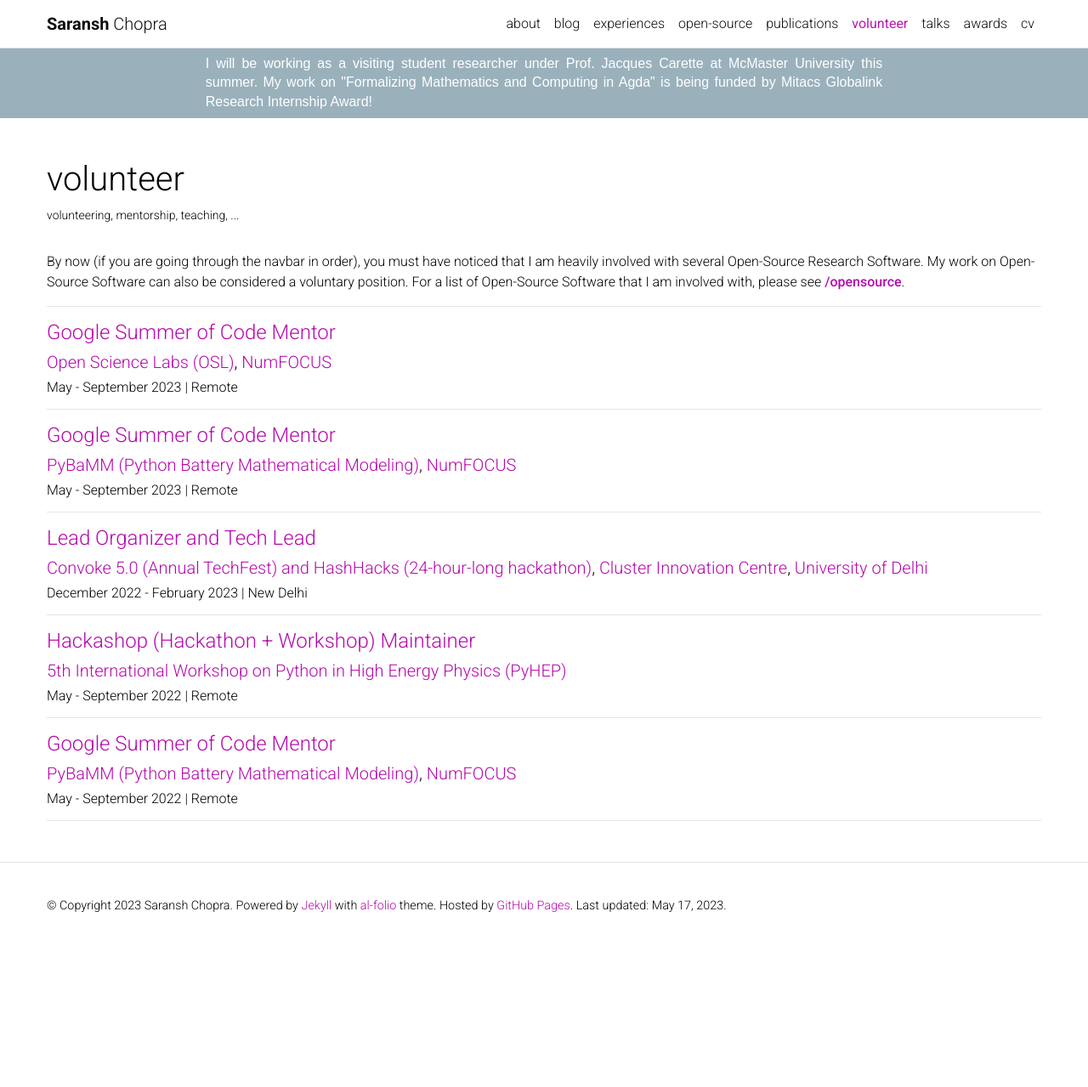
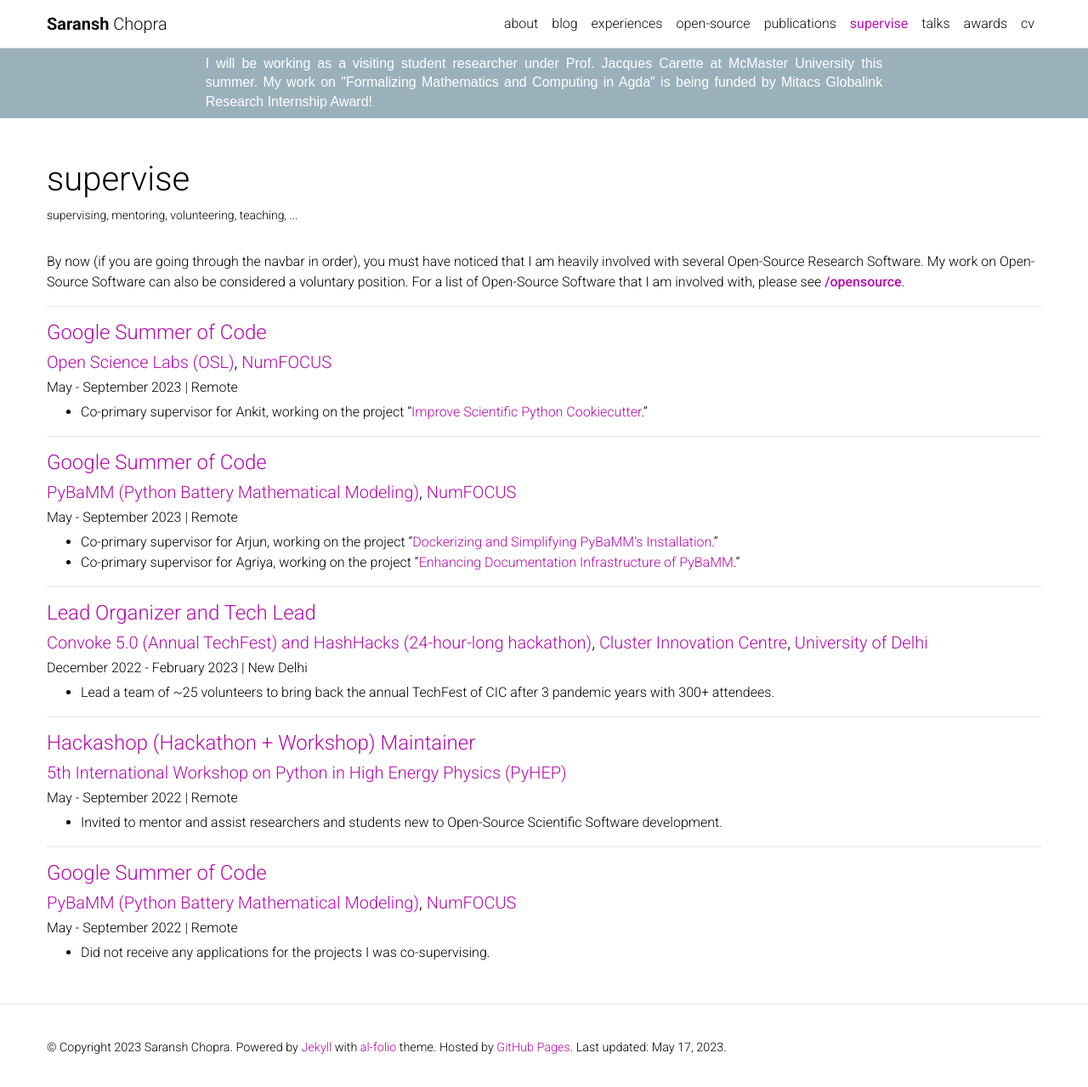
Before and after one commit to Saransh-cpp/Saransh-cpp.github.io, a Jekyll site: the page built from _pages/supervise.md, in a window 1280 px wide and 1284 px high. Shown: the top 1279 px of the window at 85% size. Built offline with Jekyll 4.4.1, drawn with Linux system fonts in a browser that asks for light colours; comment, search, counter and statistics services are not loaded; a style sheet for code colours, icons or effects is not loaded.

Commit message:
Supervise

```diff
--- a/_pages/volunteer.md
+++ b/_pages/supervise.md
@@ -1,8 +1,8 @@
 ---
 layout: page
-title: volunteer
-permalink: /volunteer/
-description: volunteering, mentorship, teaching, ...
+title: supervise
+permalink: /supervise/
+description: supervising, mentoring, volunteering, teaching, ...
 nav: true
 nav_order: 5
 horizontal: false
@@ -12,15 +12,20 @@
 
 ---
 
-#### [Google Summer of Code Mentor](https://summerofcode.withgoogle.com){:target="_blank"}
+#### [Google Summer of Code](https://summerofcode.withgoogle.com){:target="_blank"}
 ##### [Open Science Labs (OSL)](https://opensciencelabs.org){:target="_blank"}, [NumFOCUS](https://numfocus.org){:target="_blank"}
 ###### May - September 2023 | Remote
 
+- Co-primary supervisor for Ankit, working on the project "[Improve Scientific Python Cookiecutter](https://summerofcode.withgoogle.com/programs/2023/projects/26c9LZfd)."
+
 ---
 
-#### [Google Summer of Code Mentor](https://summerofcode.withgoogle.com){:target="_blank"}
+#### [Google Summer of Code](https://summerofcode.withgoogle.com){:target="_blank"}
 ##### [PyBaMM (Python Battery Mathematical Modeling)](https://pybamm.org){:target="_blank"}, [NumFOCUS](https://numfocus.org){:target="_blank"}
 ###### May - September 2023 | Remote
+
+- Co-primary supervisor for Arjun, working on the project "[Dockerizing and Simplifying PyBaMM's Installation](https://summerofcode.withgoogle.com/programs/2023/projects/vKlUTys3)."
+- Co-primary supervisor for Agriya, working on the project "[Enhancing Documentation Infrastructure of PyBaMM](https://summerofcode.withgoogle.com/programs/2023/projects/DdcerdTx)."
 
 ---
 
@@ -28,16 +33,20 @@
 ##### [Convoke 5.0 (Annual TechFest) and HashHacks (24-hour-long hackathon)](https://clusterinnovationcentre.github.io/convoke/2023/){:target="_blank"}, [Cluster Innovation Centre](http://www.cic.du.ac.in){:target="_blank"}, [University of Delhi](http://www.du.ac.in){:target="_blank"}
 ###### December 2022 - February 2023 | New Delhi
 
+- Lead a team of ~25 volunteers to bring back the annual TechFest of CIC after 3 pandemic years with 300+ attendees.
+
 ---
 
 #### [Hackashop (Hackathon + Workshop) Maintainer](https://indico.cern.ch/event/1150631/timetable/#20220912.detailed){:target="_blank"}
 ##### [5th International Workshop on Python in High Energy Physics (PyHEP)](https://indico.cern.ch/event/1150631/){:target="_blank"}
 ###### May - September 2022 | Remote
 
+- Invited to mentor and assist researchers and students new to Open-Source Scientific Software development.
+
 ---
 
-#### [Google Summer of Code Mentor](https://summerofcode.withgoogle.com){:target="_blank"}
+#### [Google Summer of Code](https://summerofcode.withgoogle.com){:target="_blank"}
 ##### [PyBaMM (Python Battery Mathematical Modeling)](https://pybamm.org){:target="_blank"}, [NumFOCUS](https://numfocus.org){:target="_blank"}
 ###### May - September 2022 | Remote
 
----
+- Did not receive any applications for the projects I was co-supervising.
```
Also changed, not shown: _news/announcement_17.md (+1 -1 lines), _news/announcement_8.md (+1 -1 lines), _pages/about.md (+1 -1 lines), _pages/experiences.md (+2 -1 lines), _pages/opensource.md (+1 -1 lines).
